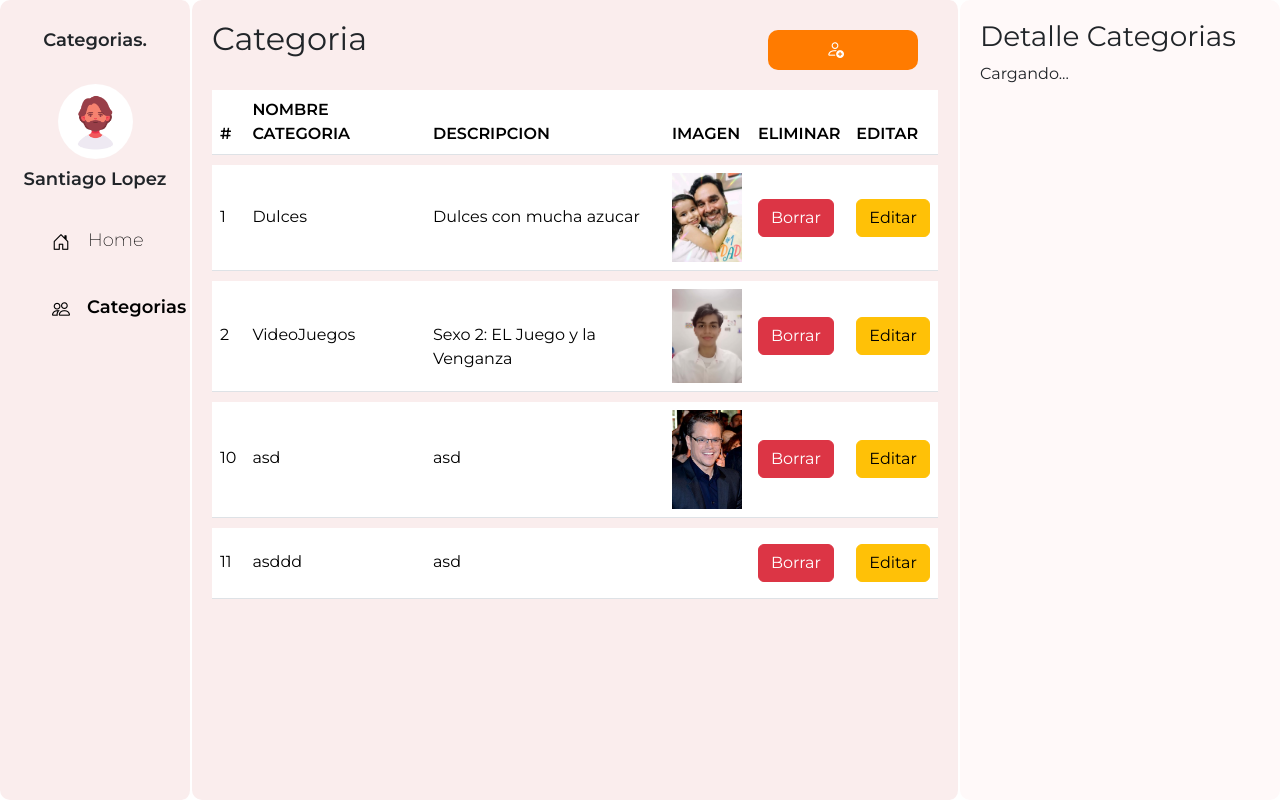
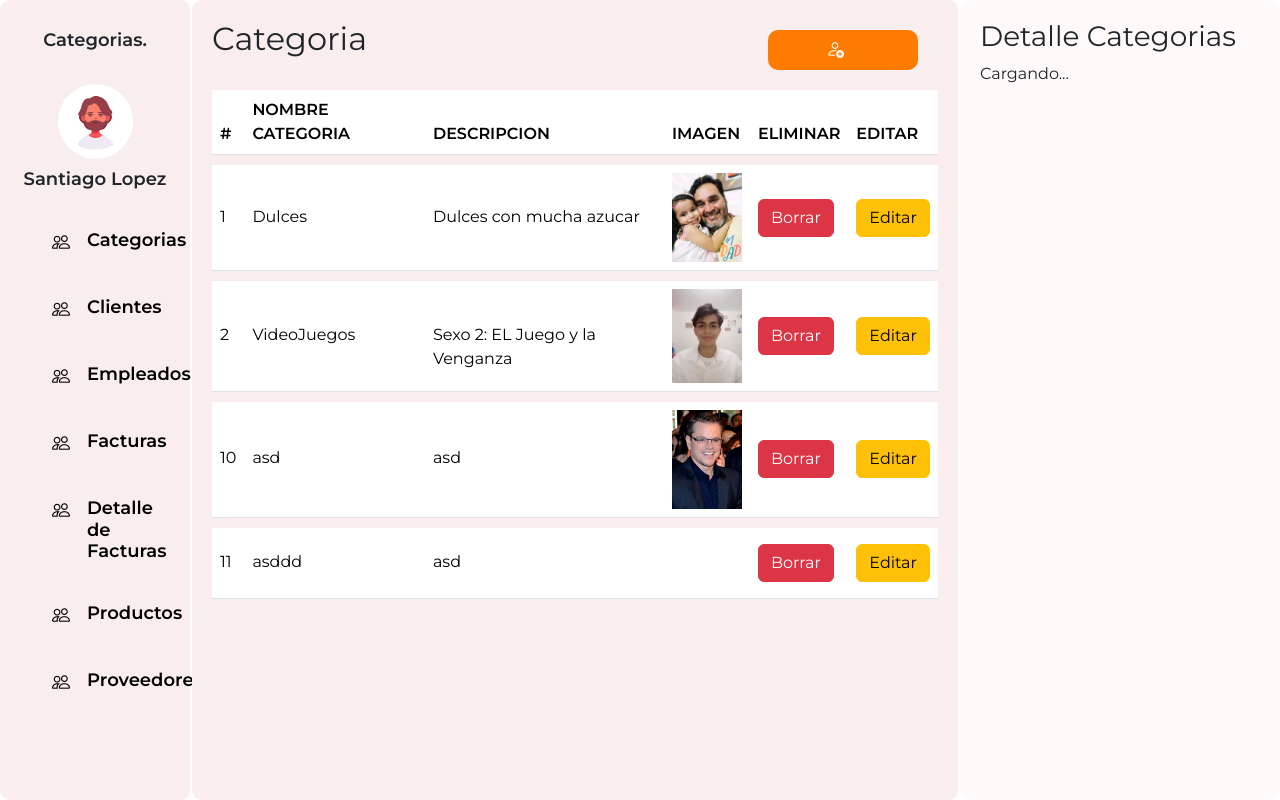
Before and after one commit to TotixT/Categorias, a PHP site: page /categorias.php in a window 1280 px wide. Run offline with PHP 8.4, Linux system fonts and the light colour scheme; data comes from the database, SQL or seed files in the repository; data that the repository does not hold is empty.

Commit message:
(Mejora de Categorias)

```diff
--- a/Categorias/categorias.php
+++ b/Categorias/categorias.php
@@ -41,14 +41,39 @@
         <h3>Santiago Lopez</h3>
       </div>
       <div class="menus">
-        <a href="/Home/home.php" style="display: flex;gap:2px;">
+        <!-- <a href="/Home/home.php" style="display: flex;gap:2px;">
           <i class="bi bi-house-door"> </i>
           <h3 style="margin: 0px;">Home</h3>
-        </a>
+        </a> -->
         <a href="categorias.php" style="display: flex;gap:1px;">
           <i class="bi bi-people"></i>
           <h3 style="margin: 0px;font-weight: 800;">Categorias</h3>
         </a>
+        <a href="../Clientes/clientes.php" style="display: flex;gap:1px;">
+          <i class="bi bi-people"></i>
+          <h3 style="margin: 0px;font-weight: 800;">Clientes</h3>
+        </a>
+        <a href="../Empleados/empleados.php" style="display: flex;gap:1px;">
+          <i class="bi bi-people"></i>
+          <h3 style="margin: 0px;font-weight: 800;">Empleados</h3>
+        </a>
+        <a href="../Facturas/facturas.php.php" style="display: flex;gap:1px;">
+          <i class="bi bi-people"></i>
+          <h3 style="margin: 0px;font-weight: 800;">Facturas</h3>
+        </a>
+        <a href="../Detalles/detalles.php.php" style="display: flex;gap:1px;">
+          <i class="bi bi-people"></i>
+          <h3 style="margin: 0px;font-weight: 800;">Detalle de Facturas</h3>
+        </a>
+        <a href="../Productos/productos.php.php" style="display: flex;gap:1px;">
+          <i class="bi bi-people"></i>
+          <h3 style="margin: 0px;font-weight: 800;">Productos</h3>
+        </a>
+        <a href="../Proveedores/proveedores.php.php" style="display: flex;gap:1px;">
+          <i class="bi bi-people"></i>
+          <h3 style="margin: 0px;font-weight: 800;">Proveedores</h3>
+        </a>
+
 
 
 
@@ -146,7 +171,7 @@
                 <label for="imagen" class="form-label">Imagen</label>
                 <select id="imagen" name="imagen" class="form-control">
                   <?php foreach ($imagenes as $imagen): ?>
-                    <option value="<?php echo $imagen; ?>" <?php echo ($val['imagen'] == $imagen) ? 'selected' : ''; ?>><?php echo $imagen; ?></option>
+                    <option value="<?php echo $imagen; ?>" <?php echo ($val['Imagen'] == $imagen) ? 'selected' : ''; ?>><?php echo $imagen; ?></option>
                   <?php endforeach; ?>
                 </select>
               </div>
```
